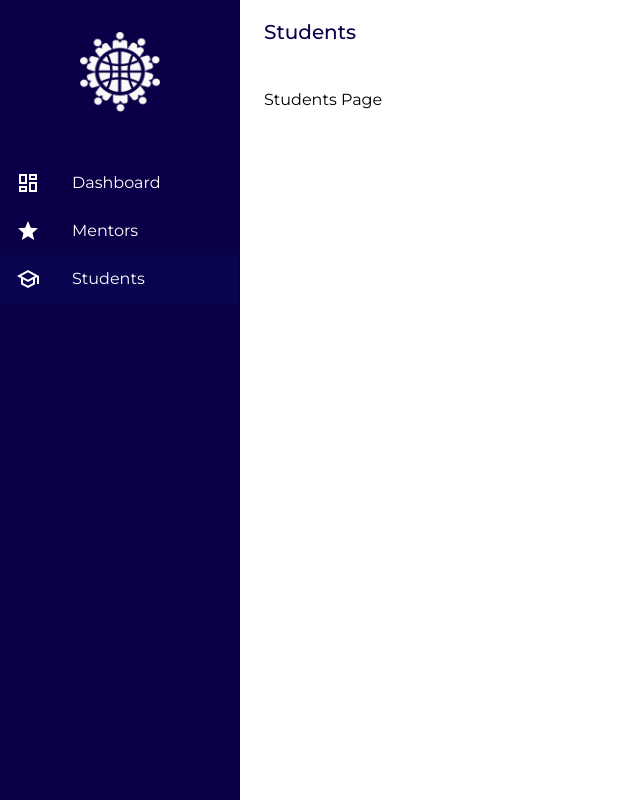
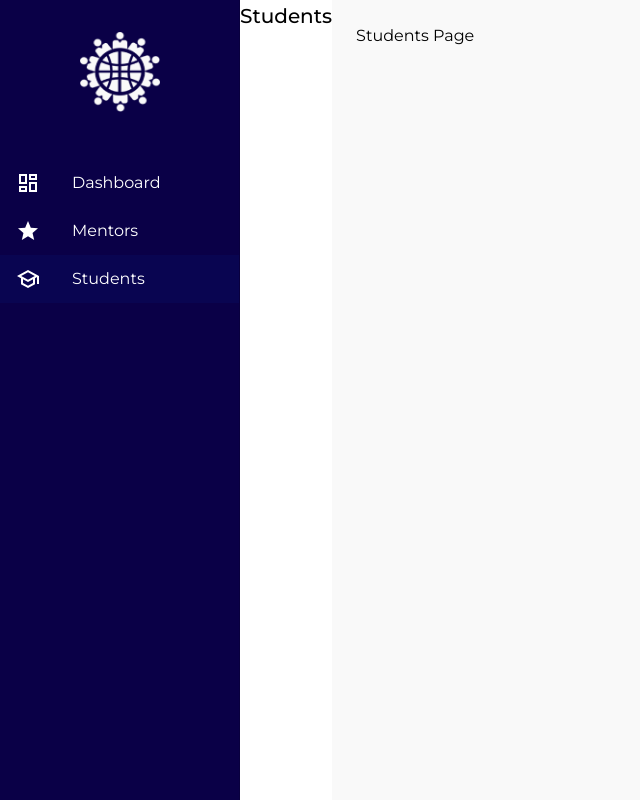
Before and after one commit to MentorsWithoutBorders/mwb-partners-admin, a Next.js app: page /app/students in a window 1280 px wide. Shown: the whole page, without its empty margins (0-640 px from the left). Built offline with nearby package versions, Linux system fonts and the light colour scheme.

Commit message:
remove unnecessary code from the Layout Header

```diff
--- /dev/null
+++ b/src/components/Layout/Layout.styled.ts
@@ -0,0 +1,5 @@
+import { Box, styled } from '@mui/material'
+
+export const TopBar = styled(Box)(({ theme }) => ({
+  backgroundColor: '#fff'
+}))
--- a/src/components/Layout/Layout.tsx
+++ b/src/components/Layout/Layout.tsx
@@ -23,6 +23,7 @@ import {
   useContext,
   useState
 } from 'react'
+import { TopBar } from './Layout.styled'
 
 const SIDEBAR_WIDTH = 240
 
@@ -119,31 +120,7 @@ export function LayoutSidebar({ links }: { links: SidebarLink[] }) {
 }
 
 export function LayoutHeader({ children }: { children: ReactNode }) {
-  const setIsSidebarOpen = useContext(SidebarActionContext)
-
-  return (
-    <AppBar
-      position="fixed"
-      sx={{
-        width: { sm: `calc(100% - ${SIDEBAR_WIDTH}px)` },
-        ml: { sm: `${SIDEBAR_WIDTH}px` }
-      }}
-    >
-      <Toolbar>
-        <IconButton
-          color="inherit"
-          aria-label="open sidebar"
-          edge="start"
-          onClick={() => setIsSidebarOpen?.((v) => !v)}
-          sx={{ mr: 2, display: { sm: 'none' } }}
-        >
-          <MenuOutlined />
-        </IconButton>
-
-        {children}
-      </Toolbar>
-    </AppBar>
-  )
+  return <TopBar>{children}</TopBar>
 }
 
 export function LayoutContent({ children }: { children: ReactNode }) {
@@ -153,10 +130,10 @@ export function LayoutContent({ children }: { children: ReactNode }) {
       sx={{
         flexGrow: 1,
         p: 3,
-        width: { sm: `calc(100% - ${SIDEBAR_WIDTH}px)` }
+        backgroundColor: '#F9F9F9',
+        minHeight: '100vh'
       }}
     >
-      <Toolbar />
       {children}
     </Box>
   )
```
